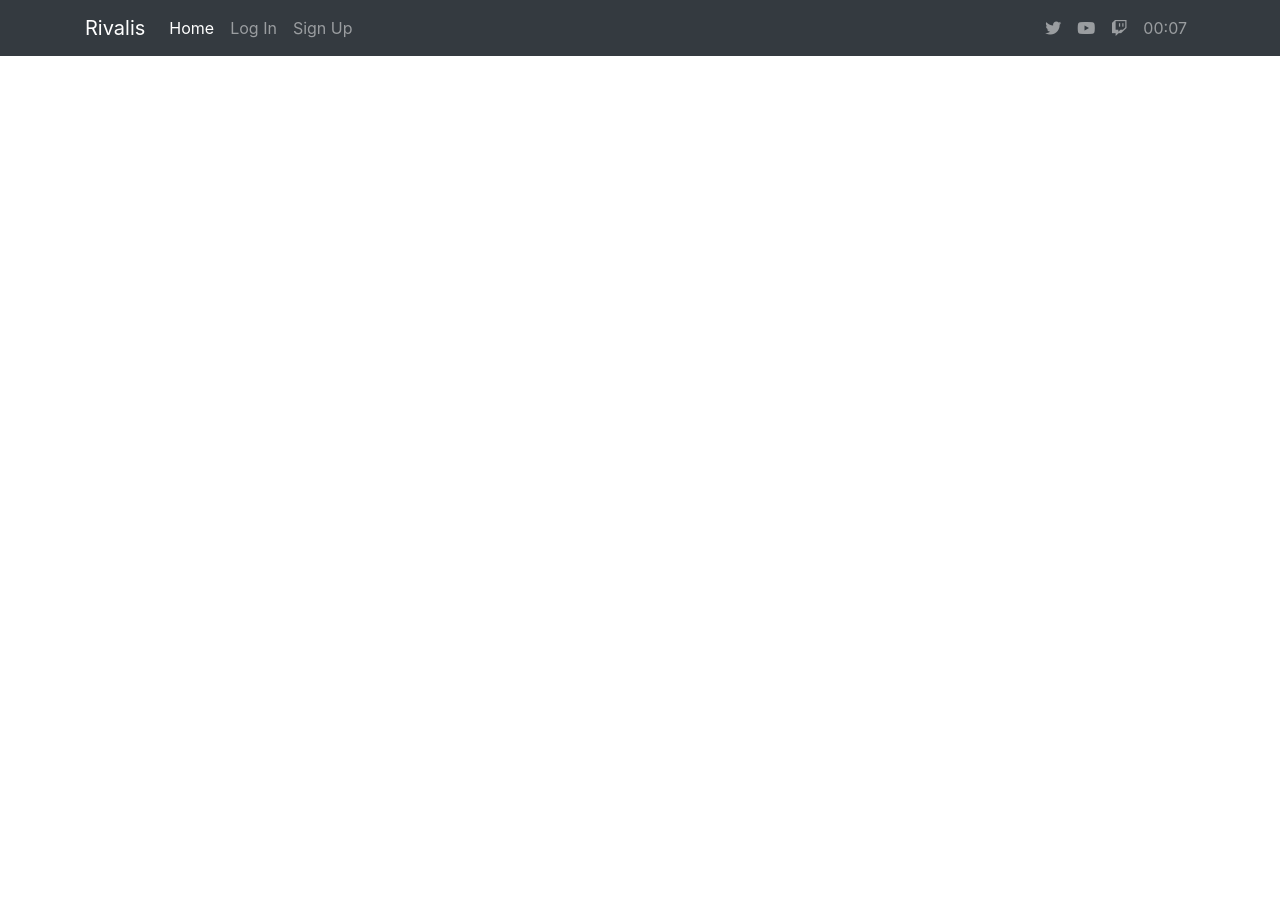
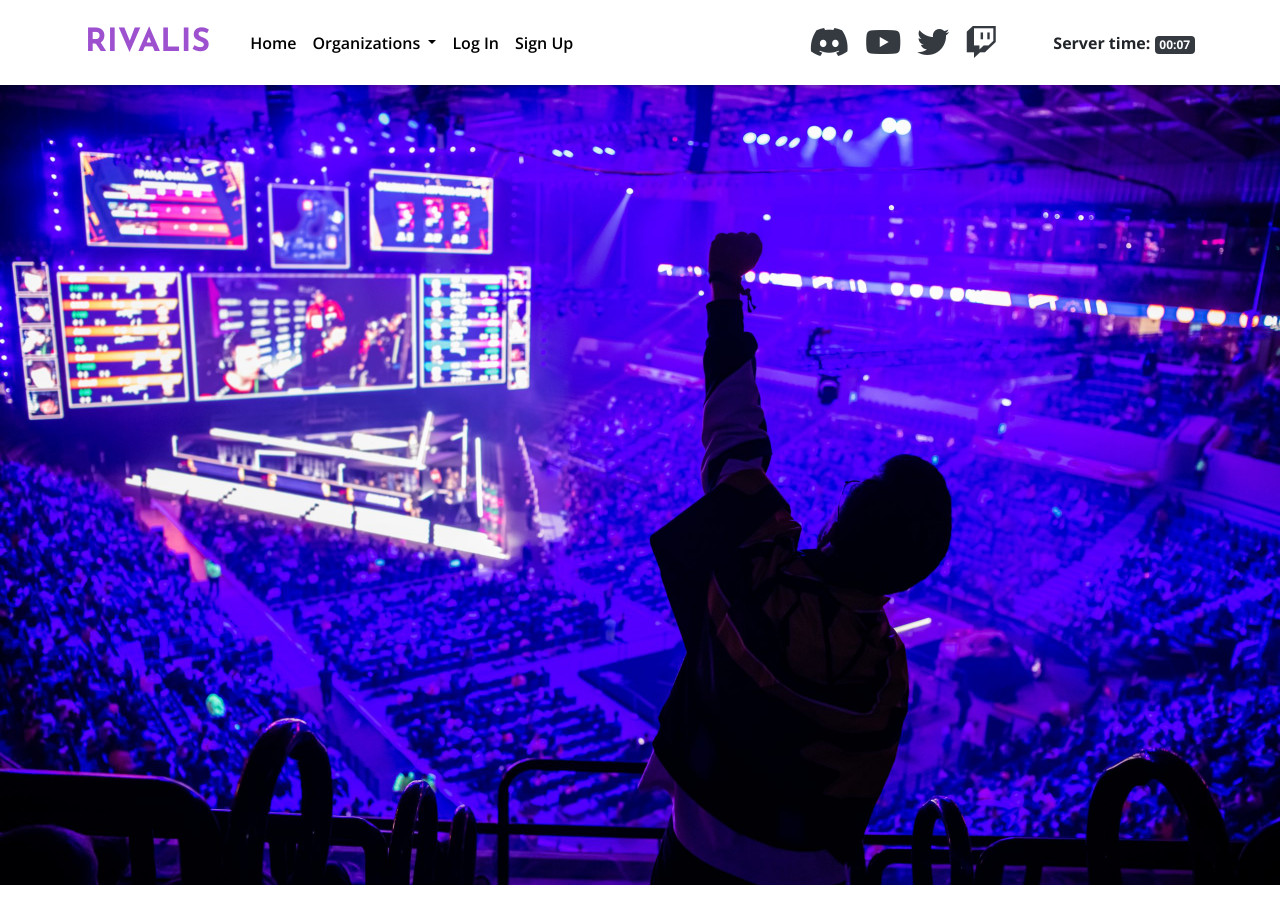
Before and after one commit to zetsumeishi/rivalis, a Django app: page / in a window 1280 px wide. Before the commit the page ends 56 px from the top, so only its background shows below. Run offline with Django 3.2, Linux system fonts and the light colour scheme; some libraries are stand-ins or nearby versions.

Commit message:
Reworked navbar and added home jumbotron

```diff
--- /dev/null
+++ b/static/css/rivalis.css
@@ -0,0 +1,61 @@
+@import url("https://fonts.googleapis.com/css2?family=Josefin+Sans:wght@700&family=Open+Sans:wght@300;400;600;700&display=swap");
+body {
+  font-size: 16px;
+  font-family: "Open Sans", Helvetica, sans-serif;
+}
+
+nav.navbar {
+  box-shadow: 0px 2px 4px rgba(0, 0, 0, 0.2);
+  -moz-box-shadow: 0px 2px 4px rgba(0, 0, 0, 0.2);
+  -webkit-box-shadow: 0px 2px 4px rgba(0, 0, 0, 0.2);
+  height: 85px;
+  background-color: white;
+}
+nav.navbar #navbarText > ul > li > a {
+  line-height: 1.5em;
+  font-weight: 600;
+  color: black;
+}
+nav.navbar #navbarText > ul > li > a:hover {
+  color: #9E51CF;
+}
+nav.navbar .navbar-brand {
+  font-size: 2em;
+  font-family: "Josefin Sans", "Open Sans", sans-serif;
+  color: #9E51CF;
+}
+nav.navbar .dropdown-menu {
+  width: 200px;
+}
+nav.navbar ul#social-links i.fa-discord {
+  color: #343a40;
+}
+nav.navbar ul#social-links i.fa-discord:hover {
+  color: #7289DA;
+}
+nav.navbar ul#social-links i.fa-youtube {
+  color: #343a40;
+}
+nav.navbar ul#social-links i.fa-youtube:hover {
+  color: #FF0000;
+}
+nav.navbar ul#social-links i.fa-twitter {
+  color: #343a40;
+}
+nav.navbar ul#social-links i.fa-twitter:hover {
+  color: #009DED;
+}
+nav.navbar ul#social-links i.fa-twitch {
+  color: #343a40;
+}
+nav.navbar ul#social-links i.fa-twitch:hover {
+  color: #9244FF;
+}
+
+.jumbotron {
+  height: 100vh;
+  background: url("/static/img/home_hero.jpeg") no-repeat;
+  background-size: cover;
+}
+
+/*# sourceMappingURL=rivalis.css.map */
--- /dev/null
+++ b/static/scss/_home.scss
@@ -0,0 +1,5 @@
+.jumbotron {
+  height: 100vh;
+  background: url("/static/img/home_hero.jpeg") no-repeat;
+  background-size: cover;
+}
--- /dev/null
+++ b/static/scss/includes/_mixins.scss
@@ -0,0 +1,5 @@
+@mixin box-shadow($top, $left, $blur, $color) {
+  box-shadow: $top $left $blur $color;
+  -moz-box-shadow: $top $left $blur $color;
+  -webkit-box-shadow: $top $left $blur $color;
+}
--- /dev/null
+++ b/static/scss/includes/_navbar.scss
@@ -0,0 +1,58 @@
+nav.navbar {
+  @include box-shadow(0px, 2px, 4px, rgb(0, 0, 0, 0.2));
+  height: 85px;
+  background-color: white;
+
+  & #navbarText > ul > li > a {
+    line-height: 1.5em;
+    font-weight: 600;
+    color: black;
+
+    &:hover {
+      color: $primary-color;
+    }
+  }
+
+  & .navbar-brand {
+    font-size: 2em;
+    font-family: 'Josefin Sans', 'Open Sans', sans-serif;
+    color: $primary-color;
+  }
+
+  & .dropdown-menu {
+    width: 200px;
+  }
+
+  & ul#social-links {
+    & i.fa-discord {
+      color: $dark-grey;
+
+      &:hover {
+        color: $discord;
+      }
+    }
+
+    & i.fa-youtube {
+      color: $dark-grey;
+
+      &:hover {
+        color: $youtube;
+      }
+    }
+
+    & i.fa-twitter {
+      color: $dark-grey;
+
+      &:hover {
+        color: $twitter;
+      }
+    }
+    & i.fa-twitch {
+      color: $dark-grey;
+
+      &:hover {
+        color: $twitch;
+      }
+    }
+  }
+}
--- /dev/null
+++ b/static/scss/includes/_variables.scss
@@ -0,0 +1,9 @@
+$primary-color: #9E51CF;
+$dark-grey: rgb(52, 58, 64);
+
+// Social icons
+
+$discord: #7289DA;
+$youtube: #FF0000;
+$twitter: #009DED;
+$twitch: #9244FF;
--- /dev/null
+++ b/static/scss/rivalis.scss
@@ -0,0 +1,11 @@
+@import url('https://fonts.googleapis.com/css2?family=Josefin+Sans:wght@700&family=Open+Sans:wght@300;400;600;700&display=swap');
+@import "includes/mixins";
+
+body {
+  font-size: 16px;
+  font-family: 'Open Sans', Helvetica, sans-serif;
+}
+
+@import "includes/variables";
+@import "includes/navbar";
+@import "home";
--- a/templates/base.html
+++ b/templates/base.html
@@ -1,3 +1,5 @@
+{% load static %}
+
 <!doctype html>
 <html lang="en">
   <head>
@@ -7,7 +9,10 @@
 
     <!-- Bootstrap CSS -->
     <link rel="stylesheet" href="https://cdn.jsdelivr.net/npm/bootstrap@4.5.3/dist/css/bootstrap.min.css" integrity="sha384-TX8t27EcRE3e/ihU7zmQxVncDAy5uIKz4rEkgIXeMed4M0jlfIDPvg6uqKI2xXr2" crossorigin="anonymous">
-    <title>Rivalis | {% block title %}{% endblock title %}</title>
+    <!-- RIVALIS CSS -->
+    <link rel="stylesheet" href="{% static 'css/rivalis.css'%}">
+
+    <title>RIVALIS | {% block title %}{% endblock title %}</title>
   </head>
   <body>
     {% include 'includes/_navbar.html' %}
--- a/templates/includes/_navbar.html
+++ b/templates/includes/_navbar.html
@@ -1,15 +1,23 @@
 {% load tz %}
 
-<nav class="navbar navbar-expand-lg navbar-dark bg-dark">
+<nav class="navbar navbar-expand-lg">
   <div class="container">
-  <a class="navbar-brand" href="#">Rivalis</a>
+  <a class="navbar-brand" href="{% url 'www:home' %}">RIVALIS</a>
   <button class="navbar-toggler" type="button" data-toggle="collapse" data-target="#navbarText" aria-controls="navbarText" aria-expanded="false" aria-label="Toggle navigation">
     <span class="navbar-toggler-icon"></span>
   </button>
   <div class="collapse navbar-collapse" id="navbarText">
-    <ul class="navbar-nav me-auto mb-2 mb-lg-0">
+    <ul class="navbar-nav me-auto ml-3 mb-2 mb-lg-0">
       <li class="nav-item">
         <a class="nav-link active" aria-current="page" href="{% url 'www:home' %}">Home</a>
+      </li>
+      <li class="nav-item dropdown">
+        <a class="nav-link dropdown-toggle" href="#" id="navbarDropdown" role="button" data-toggle="dropdown" aria-haspopup="true" aria-expanded="false">
+          Organizations
+        </a>
+        <div class="dropdown-menu" aria-labelledby="navbarDropdown">
+          <a class="nav-link active" aria-current="page" href="{% url 'organizations:create_organization' %}">Create an organization</a>
+        </div>
       </li>
       {% if request.user.is_authenticated %}
       <li class="nav-item">
@@ -28,28 +36,27 @@
       {% endif %}
     </ul>
     <div class="ml-auto">
-      <ul class="navbar-nav me-auto mb-2 mb-lg-0">
+      <ul id="social-links" class="navbar-nav me-auto mb-2 mb-lg-0 align-items-center">
         <li class="nav-item">
-          <a class="nav-link" href="https://www.twitter.com"><i class="fab fa-twitter"></i></a>
+          <a class="nav-link" href="https://www.discord.com"><i class="fab fa-discord fa-2x"></i></a>
         </li>
         <li class="nav-item">
-          <a class="nav-link" href="https://www.youtube.com"><i class="fab fa-youtube"></i></a>
+          <a class="nav-link" href="https://www.youtube.com"><i class="fab fa-youtube fa-2x"></i></a>
         </li>
         <li class="nav-item">
-          <a class="nav-link" href="https://www.twitch.com"><i class="fab fa-twitch"></i></a>
+          <a class="nav-link" href="https://www.twitter.com"><i class="fab fa-twitter fa-2x"></i></a>
         </li>
         <li class="nav-item">
+          <a class="nav-link" href="https://www.twitch.com"><i class="fab fa-twitch fa-2x"></i></a>
+        </li>
+        <li class="nav-item ml-5">
           {% if request.user.is_authenticated %}
             {% timezone request.user.timezone %}
-            <span class="nav-link">
-              {% now "H:i" %}
-            </span>
+              <strong>User time:</strong> <span class="badge badge-dark nav-link">{% now "H:i" %}</span>
             {% endtimezone %}
           {% else %}
             {% timezone 'UTC'%}
-            <span class="nav-link">
-              {% now "H:i" %}
-            </span>
+              <strong>Server time:</strong> <span class="badge badge-dark">{% now "H:i" %}</span>
             {% endtimezone %}
           {% endif %}
         </li>
--- a/templates/www/home.html
+++ b/templates/www/home.html
@@ -5,4 +5,8 @@
 {% endblock %}
 
 {% block content %}
+  <div class="jumbotron jumbotron-fluid">
+    <div class="container">
+    </div>
+  </div>
 {% endblock %}
```
Also changed, not shown: static/img/home_hero.jpeg (added).
